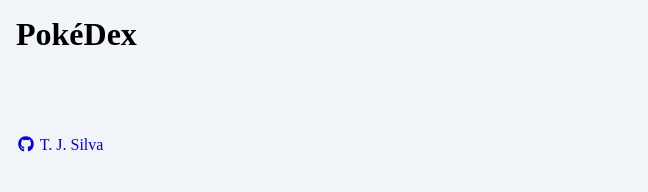
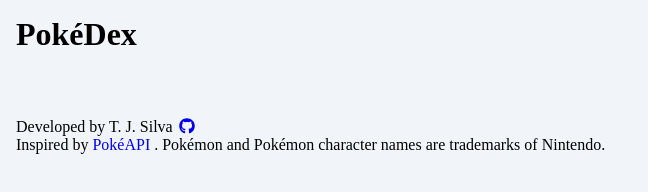
Before and after one commit to silva-thiago/pokedex, a plain HTML site: page index.html in a window 1280 px wide. Shown: the whole page, without its empty margins (0-648 px from the left). Drawn offline with Linux system fonts and the light colour scheme; no server answers.

Commit message:
refactor: improve structure / format of the code

```diff
--- a/index.html
+++ b/index.html
@@ -21,16 +21,24 @@
       </main>
 
       <footer class='footer'>
-        <a href='https://github.com/silva-thiago/' rel='noopener noreferrer' target='_blank' title='Link para o GitHub'>
-          <i class='fa-brands fa-fw fa-github'></i>
-          T. J. Silva
-        </a>
+        <p>
+          Developed by T. J. Silva
+          <a href='https://github.com/silva-thiago/' rel='noopener noreferrer' target='_blank' title='Link para o GitHub'>
+            <i class='fa-brands fa-fw fa-github'></i>
+          </a>
+        </p>
+        <p>
+          Inspired by
+          <a href='https://pokeapi.co/' rel='noopener noreferrer' target='_blank' title='Link para PokéAPI'>PokéAPI</a>
+          .
+          Pokémon and Pokémon character names are trademarks of Nintendo.
+        </p>
       </footer>
     </div>
 
     <script defer src='src/static/vendors/fontawesome/js/brands.js'></script>
     <script defer src='src/static/vendors/fontawesome/js/solid.js'></script>
     <script defer src='src/static/vendors/fontawesome/js/fontawesome.js'></script>
-    <script src='src/static/assets/js/app.js'></script>
+    <script async src='src/static/assets/js/app.js'></script>
   </body>
 </html>
```
